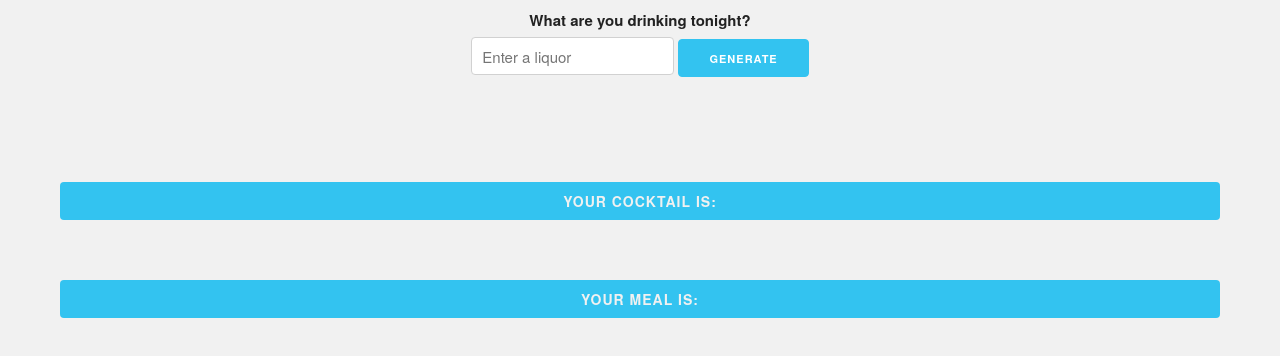
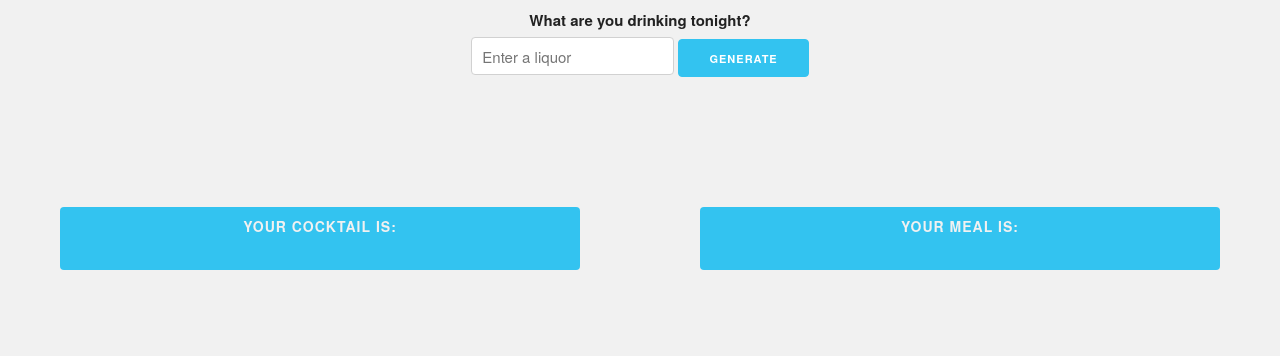
Before and after one commit to jyanev01/Cocktail_Finder, a plain HTML site: page index.html in a window 1280 px wide. Shown: the part 542-898 px from the top of the page. After the commit the page ends 872 px from the top, so only its background shows below. Drawn offline with Linux system fonts and the light colour scheme; no server answers.

Commit message:
updated css for flexbox styling and removed extraneous width variables

```diff
--- a/assets/css/style.css
+++ b/assets/css/style.css
@@ -52,22 +52,20 @@ header {
   padding: 30px;
 }
 
-.results {
+#results {
   display: flex;
   flex-wrap: wrap;
 }
 
 .drinkBox,
 .mealBox {
-  flex: 1 1 500px;
+  flex: 1 1 300px;
   background-color: var(--tertiary-color);
   border: 1px solid rgb(1, 29, 1);
   font-family: inherit;
   color: var(--secondary-color);
-  /*width: 500px;*/
   height: auto;
   margin: 60px;
-  /*float: left;*/
   justify-content: center;
   align-items: center;
   text-align: center;
@@ -79,7 +77,6 @@ header {
   border-radius: 4px;
   line-height: 38px;
   letter-spacing: .1rem;
-
 }
 
 img {
```
